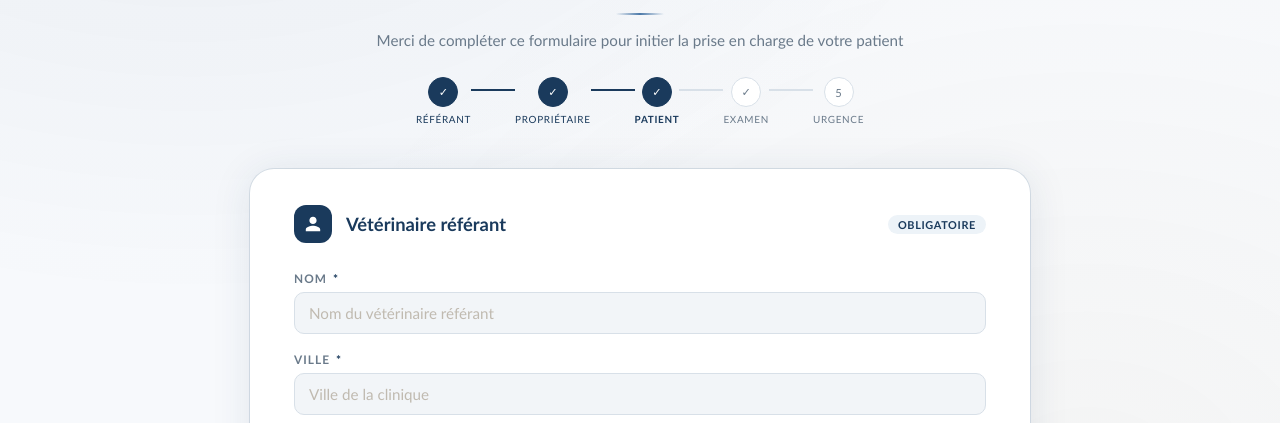
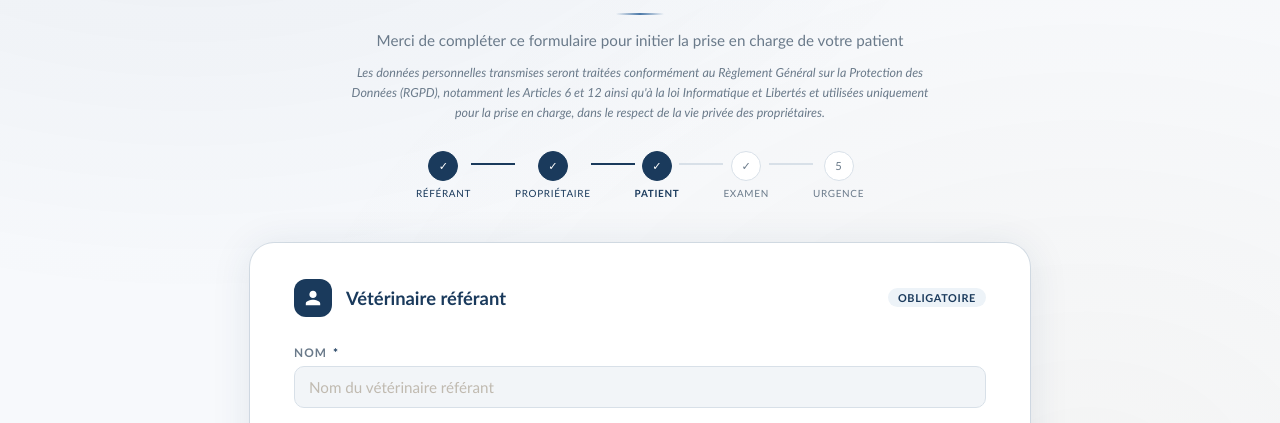
Before and after one commit to Flo-whatever/VetReSolution, a plain HTML site: page index_vetalpha.html in a window 1280 px wide. Shown: the part 321-744 px from the top of the page. Drawn offline with Linux system fonts and the light colour scheme; a script that the page names is missing.

Commit message:
Add GDPR compliance notice to referral form
Added a paragraph about data protection compliance under GDPR.

```diff
--- a/index_vetalpha.html
+++ b/index_vetalpha.html
@@ -264,6 +264,7 @@
     <h1 class="header-title">Formulaire de référé en ligne</h1>
     <div class="sep"></div>
     <p class="header-sub">Merci de compléter ce formulaire pour initier la prise en charge de votre patient</p>
+    <p style="font-size:0.78rem; color:var(--grey-text); font-style:italic; margin-top:14px; line-height:1.6; max-width:600px; margin-left:auto; margin-right:auto;">Les données personnelles transmises seront traitées conformément au Règlement Général sur la Protection des Données (RGPD), notamment les Articles 6 et 12 ainsi qu'à la loi Informatique et Libertés et utilisées uniquement pour la prise en charge, dans le respect de la vie privée des propriétaires.</p>
 
     <div class="progress-track" style="margin-top:28px;">
       <div class="prog-step active" id="step1"><div class="prog-dot">1</div><div class="prog-label">Référant</div></div>
```
